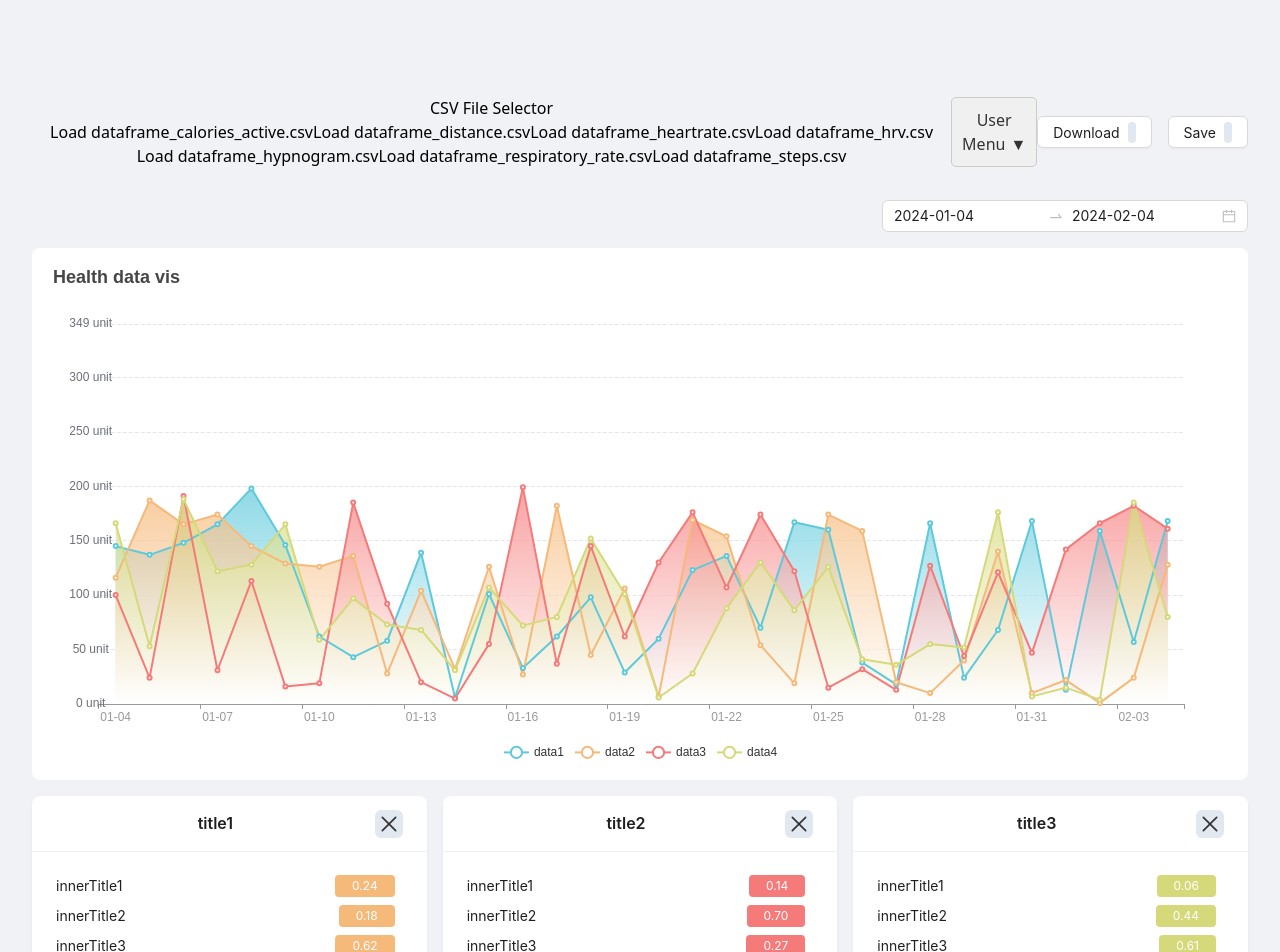
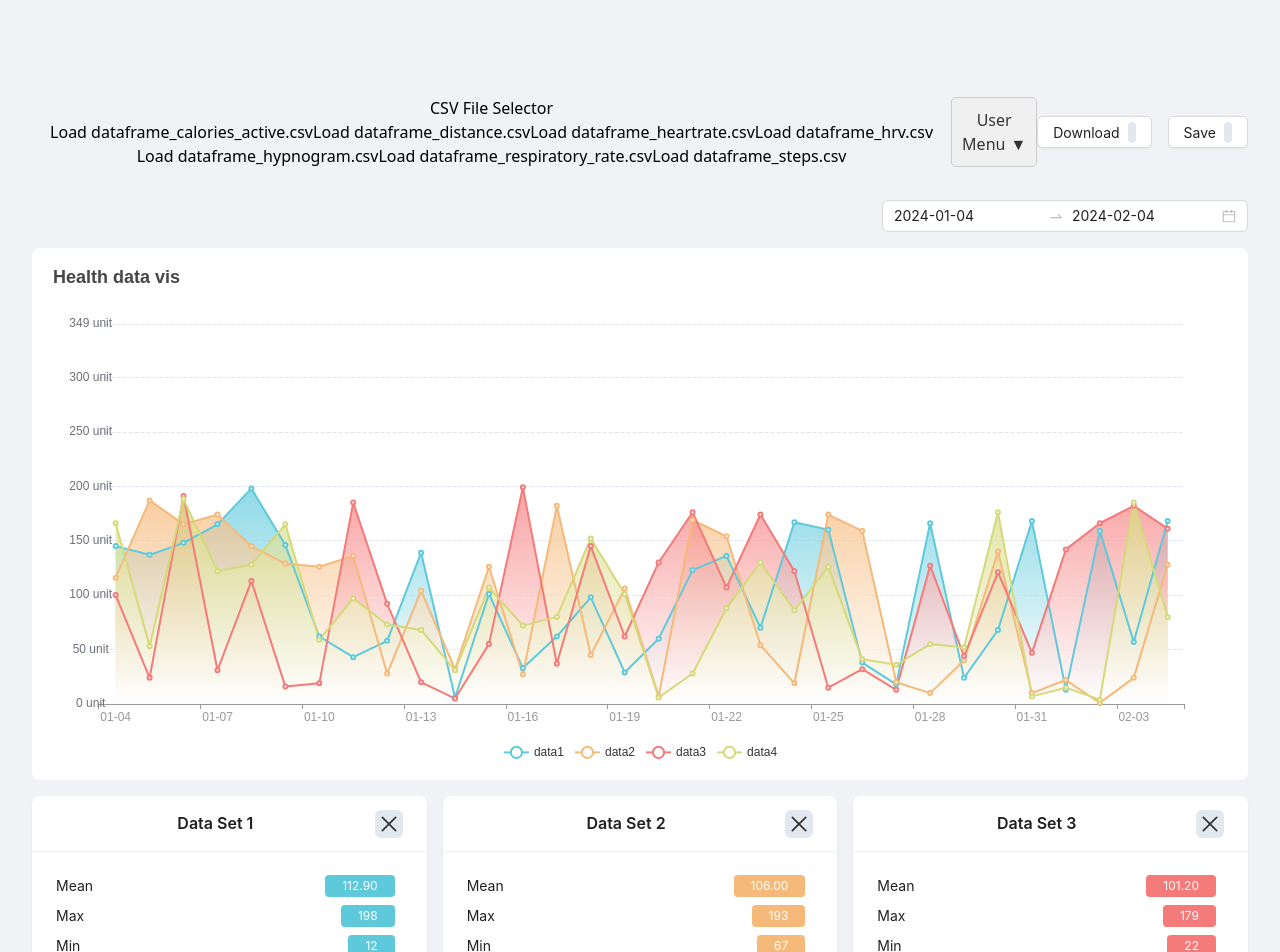
Before and after one commit to Bryan-Tal/Med-Dash, a React (Vite) app: page / in a window 1280 px wide. Shown: the top 952 px of the page. Built offline with nearby package versions, Linux system fonts and the light colour scheme.

Commit message:
change the cards functions
now it shows avg, min, and max of random data, but they are not from the graph data because both are random generated

```diff
--- a/src/components/ShowData.jsx
+++ b/src/components/ShowData.jsx
@@ -32,11 +32,11 @@ const ShowData = () => {
           key={id}
           extra={<CloseButton onClose={() => onCloseClick(id)} />}
         >
-          {list.map(({ title: innerTitle, desc: innerDesc, percent }, idx) => (
+          {list.map(({ title: innerTitle, desc: innerDesc }, idx) => (
   <div className="flex justify-between items-center mb-2" key={idx}>
     <span>{innerTitle}</span>
     <Tag className="px-4" color={color}>
-                {percent}
+      {innerDesc}
     </Tag>
   </div>
 ))}
--- a/src/components/useGenerateRandomData.jsx
+++ b/src/components/useGenerateRandomData.jsx
@@ -1,19 +1,27 @@
 // generate random data for testing in cards
 const useGenerateRandomData = () => {
-    let uId = 0
-    const colors = ['#5ec9db', '#f5b97a', '#f57a7a', '#d5d97a']
-    return () => {
-      uId++
-      return {
-        title: `title${uId}`,
-        id: uId,
-        color: colors[uId % 4],
-        list: new Array(3).fill(0).map((_, idx) => ({
-          title: `innerTitle${idx + 1}`,
-          desc: `innerDesc${idx + 1}`,
-          percent: Math.random().toFixed(2)
-        }))
-      }
-    }
-  }
-  export default useGenerateRandomData;
+  let uId = 0;
+  const colors = ['#5ec9db', '#f5b97a', '#f57a7a', '#d5d97a'];
+
+  return () => {
+    uId++;
+    const colorIndex = (uId - 1) % colors.length;
+    const rawData = new Array(10).fill(null).map(() => Math.round(Math.random() * 200));
+    const mean = rawData.reduce((acc, val) => acc + val, 0) / rawData.length;
+    const max = Math.max(...rawData);
+    const min = Math.min(...rawData);
+
+    return {
+      title: `Data Set ${uId}`,
+      id: uId,
+      color: colors[colorIndex],
+      list: [
+        { title: 'Mean', desc: mean.toFixed(2)},
+        { title: 'Max', desc: `${max}`},
+        { title: 'Min', desc: `${min}`},
+      ],
+    };
+  };
+};
+
+export default useGenerateRandomData;
```
Lines whose indentation alone changed are shown as unchanged.
